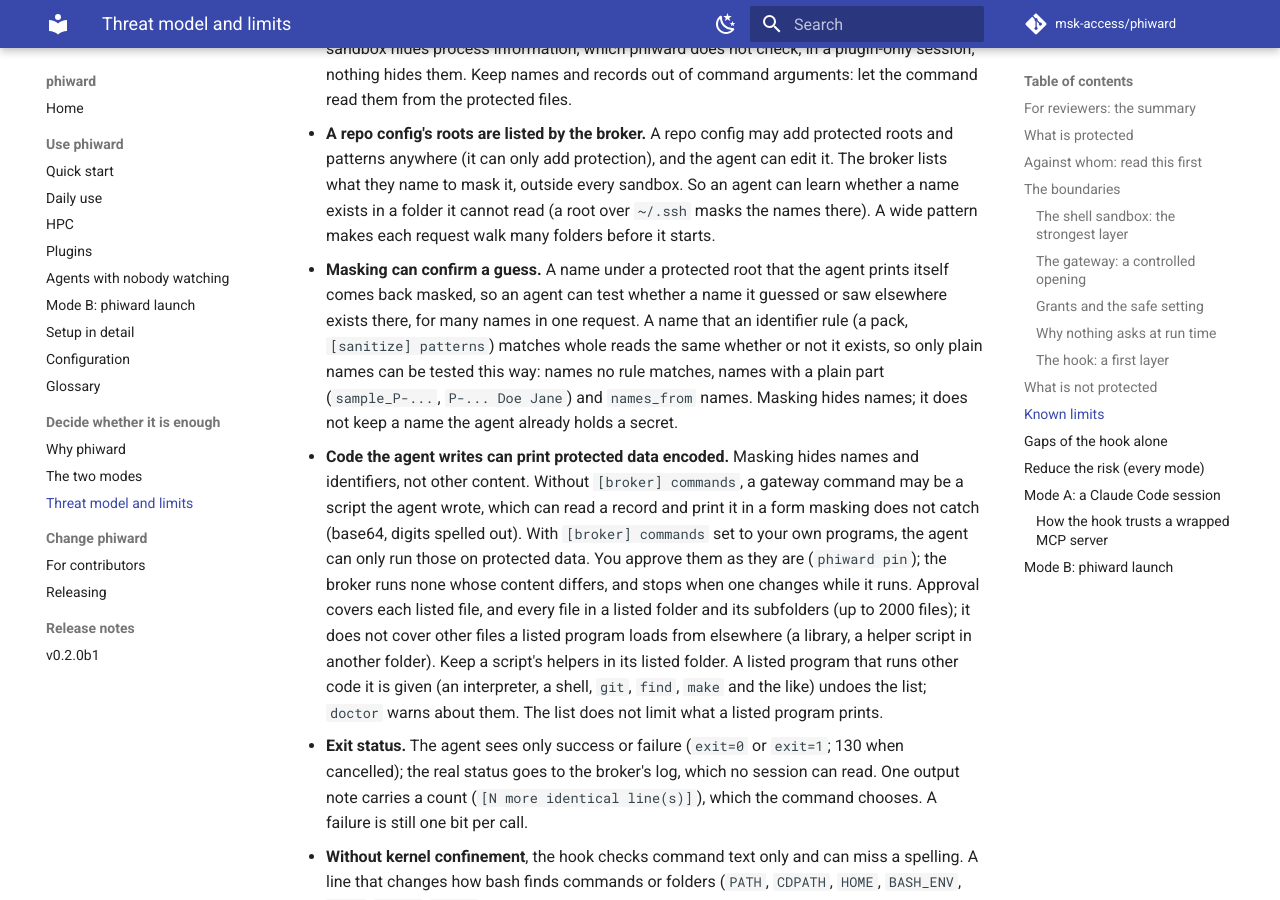
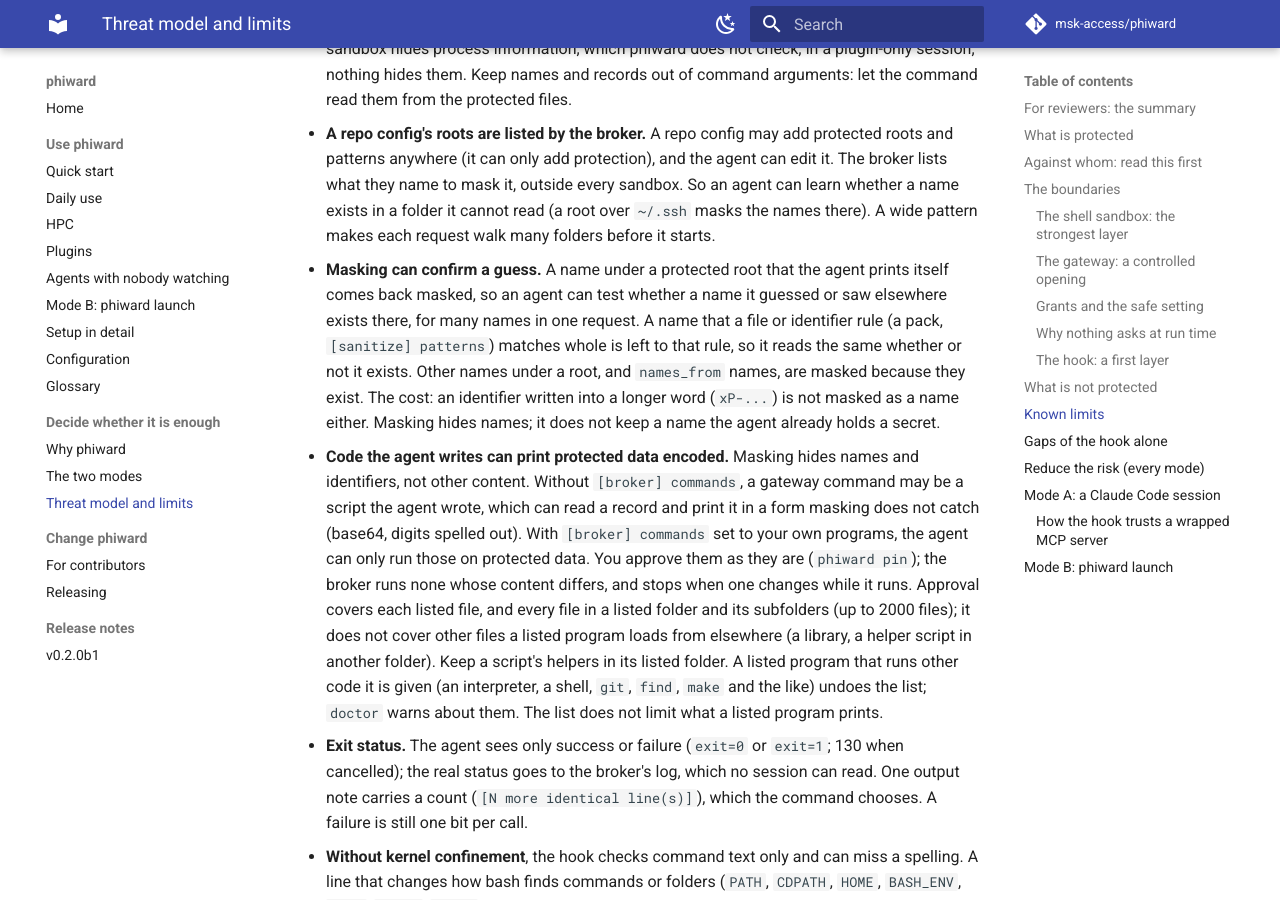
Before and after one commit to msk-access/phiward, an MkDocs documentation site: the page built from docs/threat-model.md, in a window 1280 px wide and 900 px high, scrolled down 13525 px. Built offline with MkDocs 1.6.1 and Material for MkDocs 9.7.7, drawn with Linux system fonts in a browser that asks for light colours; comment, search, counter and statistics services are not loaded; the version menu is left out.

Commit message:
sanitizer: leave a name that a rule matches whole to the rule
Replaces the double mask of the first commit, which a review showed was not
enough: one plain name on a line made the whole line use the entry result, and
its set-of-words test could show a name whose words occur elsewhere in the line.

Now, when the entry list is built, every name (or name stem) that a file or
identifier rule matches whole, in any letter case, is left out of it. The rule
masks that name, so it reads the same in masked output whether or not it
exists under a root. A plain name, or one with a plain part, stays on the list.

Tests: tests/test_v2_id_names.py gains the review's cases (an ID next to a real
plain name on the same line; `<DOE_JANE>`; a name whose words appear elsewhere
in the line); they fail on the first commit and pass now. The two gateway tests
also list a plain-named folder and assert it shows as <ENTRY>.

Docs: the threat model says which names are left to the rules, and the cost (an
identifier written into a longer word is not masked as a name). configuration.md
and the CHANGELOG say that identifier rules now match in any case, how to keep
case with (?-i:...), and that some ordinary words now match the msk rules.

```diff
--- a/docs/threat-model.md
+++ b/docs/threat-model.md
@@ -485,11 +485,11 @@ refuses the call: phiward's hook entries set `onFailure: "block"`.
   request walk many folders before it starts.
 - **Masking can confirm a guess.** A name under a protected root that the agent prints itself comes
   back masked, so an agent can test whether a name it guessed or saw elsewhere exists there, for
-  many names in one request. A name that an identifier rule (a pack, `[sanitize] patterns`)
-  matches whole reads the same whether or not it exists, so only plain names can be tested this
-  way: names no rule matches, names with a plain part (`sample_P-...`, `P-... Doe Jane`) and
-  `names_from` names. Masking hides names; it does not keep a name the agent already holds a
-  secret.
+  many names in one request. A name that a file or identifier rule (a pack, `[sanitize]
+  patterns`) matches whole is left to that rule, so it reads the same whether or not it exists.
+  Other names under a root, and `names_from` names, are masked because they exist. The cost: an
+  identifier written into a longer word (`xP-...`) is not masked as a name either. Masking hides
+  names; it does not keep a name the agent already holds a secret.
 - **Code the agent writes can print protected data encoded.** Masking hides names and identifiers,
   not other content. Without `[broker] commands`, a gateway command may be a script the agent wrote,
   which can read a record and print it in a form masking does not catch (base64, digits spelled
```
Also changed, not shown: CHANGELOG.md (+4 -2 lines), docs/configuration.md (+3 -1 lines), 4 other files.
